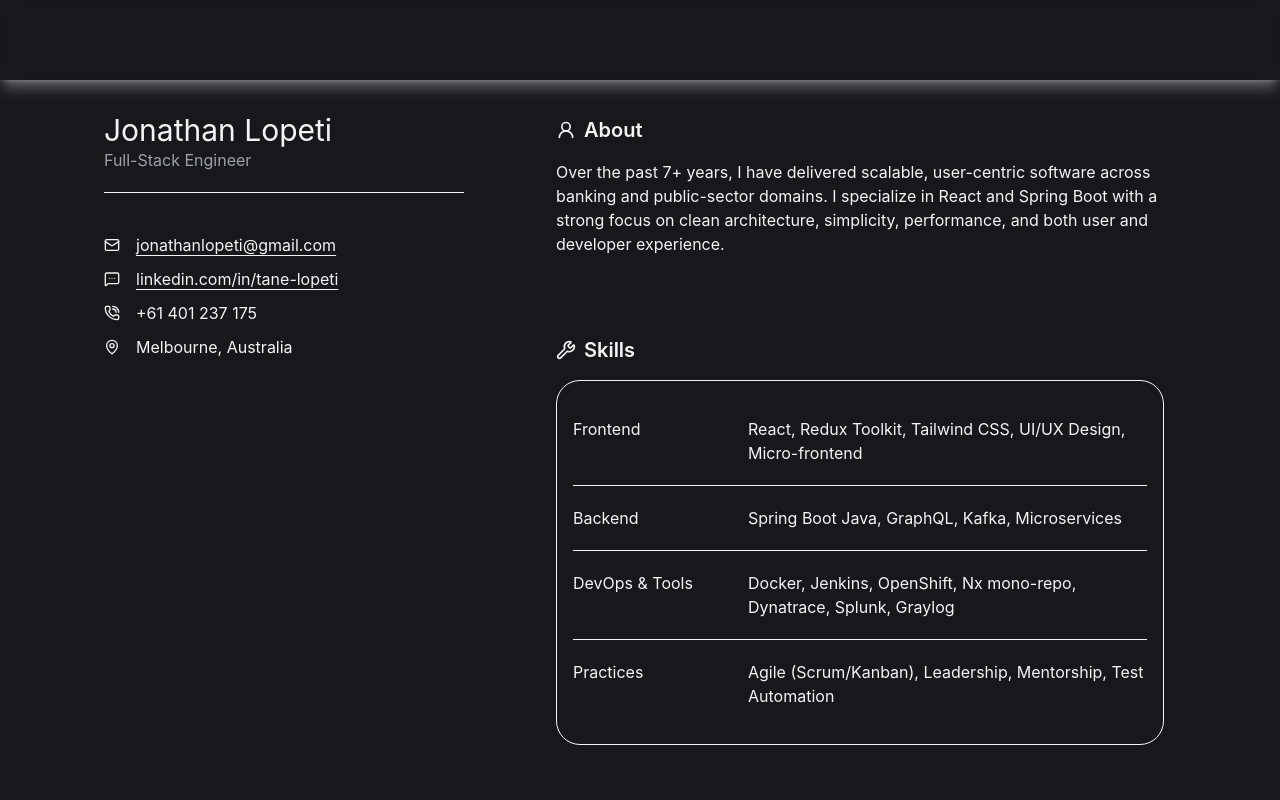
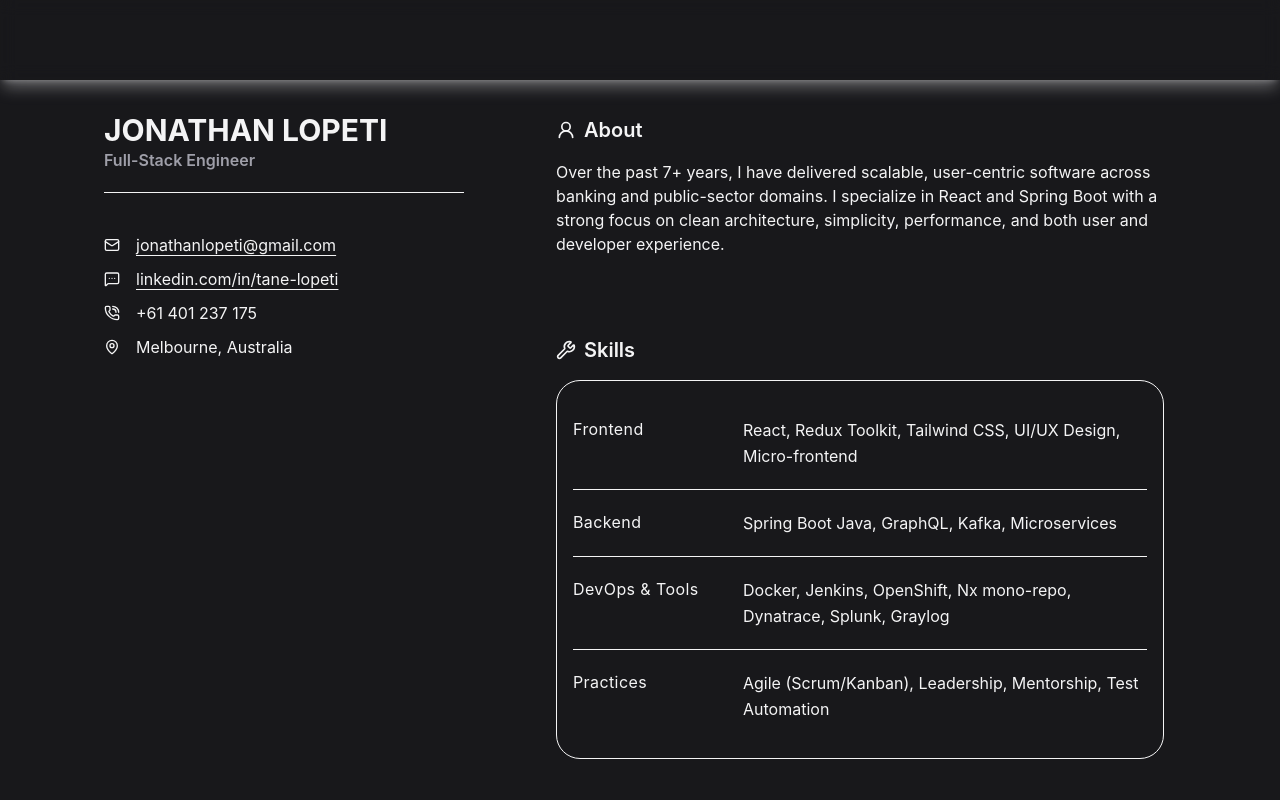
Before and after one commit to fhb4061/tane-site, a React (Vite) app: page / in a window 1280 px wide. Shown: the top 800 px of the page. Built offline with nearby package versions, Linux system fonts and the light colour scheme.

Commit message:
fix skills

```diff
--- a/src/App.tsx
+++ b/src/App.tsx
@@ -11,12 +11,10 @@ function App() {
       <div className="mx-auto grid w-full max-w-6xl gap-14 px-5 py-14 sm:px-8 sm:py-5 lg:w-[90vw] lg:max-w-none lg:grid-cols-[minmax(300px,360px)_1fr] lg:gap-20 lg:px-10 lg:pt-6">
         <aside className="lg:sticky lg:top-28 lg:self-start">
           <div className="space-y-10">
-
             <div className="flex flex-col border-b pb-5">
-              <h3 className="text-3xl">Jonathan Lopeti</h3>
-              <span className="text-zinc-400">Full-Stack Engineer</span>
+              <h3 className="text-3xl uppercase font-bold">Jonathan Lopeti</h3>
+              <span className="text-faded-fg font-semibold">Full-Stack Engineer</span>
             </div>
-
             <Contact />
           </div>
         </aside>
--- a/src/features/Skills.tsx
+++ b/src/features/Skills.tsx
@@ -37,9 +37,9 @@ export function Skills() {
 
                 <Card>
                     {skills.map((value) => (
-                        <div id={value.category} className="grid grid-cols-[175px_1fr] py-5 border-b last:border-b-0">
-                            <span className="min-w-2">{value.category}</span>
-                            <span>{value.skills.join(", ")}</span>
+                        <div id={value.category} className="grid grid-cols-[170px_1fr] items-start py-5 border-b last:border-b-0">
+                            <span className="tracking-wide">{value.category}</span>
+                            <span className="leading-relaxed">{value.skills.join(", ")}</span>
                         </div>
                     ))}
                 </Card>
```
